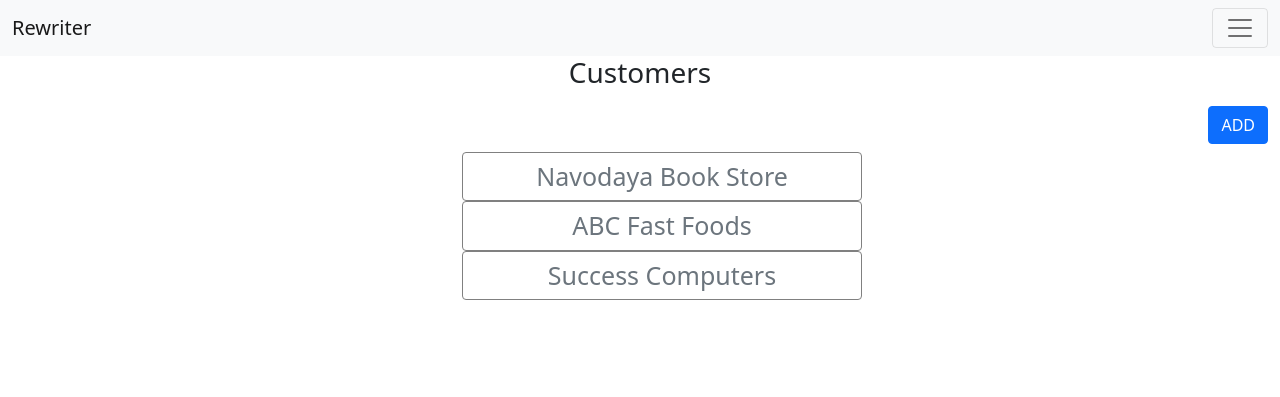
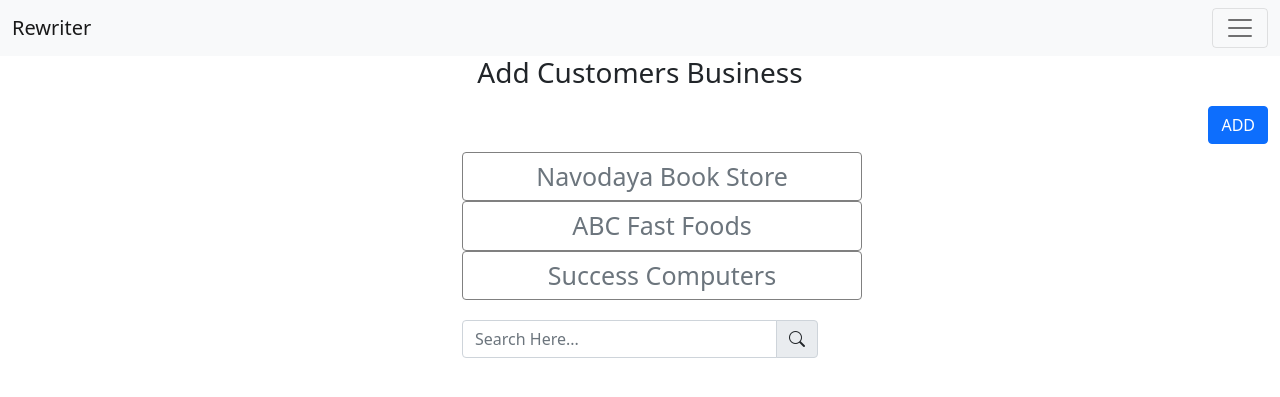
Before and after one commit to progalaxyelabs/rewriter, a CodeIgniter 4 app: the page made by app/Views/home_customers.php in a window 1280 px wide. Shown: the top 397 px of the page. Run offline with PHP 8.4 and a stand-in for CodeIgniter, Linux system fonts and the light colour scheme; the template is opened without the code that fills it, so the values that code supplies are empty; some libraries are stand-ins or nearby versions.

Commit message:
updates home_index and new_customer

```diff
--- a/app/Controllers/Home.php
+++ b/app/Controllers/Home.php
@@ -176,7 +176,6 @@ class Home extends BaseController
 			[$form_id]
 		)->getRow();
 
-
 		$config = json_decode($config_row->config);
 		$result = ['status' => 'ok', 'config' => $config];
 
--- a/app/Views/home_customers.php
+++ b/app/Views/home_customers.php
@@ -6,7 +6,7 @@
     <div class="row">
         <div class="col col-md-4 offset-md-4 text-center">
 
-        <h3>Customers</h3>
+        <h3>Add Customers Business</h3>
 
         </div>
     </div>
@@ -37,4 +37,17 @@
     </div>
 </div>
 
+<div class="container">
+    <div class="row">
+        <div class="col-md-4 offset-md-4 text-center">
+            <form action="">
+                <div style="margin-top: 20px;" class="input-group mb-3">
+                    <input type="text" class="form-control" placeholder="Search Here..." aria-label="Recipient's username" aria-describedby="basic-addon2">
+                    <span class="input-group-text" id="basic-addon2"><i class="bi bi-search"></i></span>
+                </div>
+            </form>
+        </div>
+    </div>
+</div>
+
 <?= $this->endSection() ?>
--- a/app/Views/home_new_customer.php
+++ b/app/Views/home_new_customer.php
@@ -36,6 +36,10 @@
             <div class="text-center" style="margin-top: 15px;">
                 <a href="/home/new_customer_submit" class="btn btn-primary" role="button">Save</a>
             </div>
+            <div style="margin-top:20px;" class="text-center">
+                <span>Existing customer? <a href="" style="text-decoration: none;">Click Here...</a></span>
+
+            </div>
         </form>
 
         </div>
```
Also changed, not shown: app/Views/home_index.php (+8 -2 lines).
